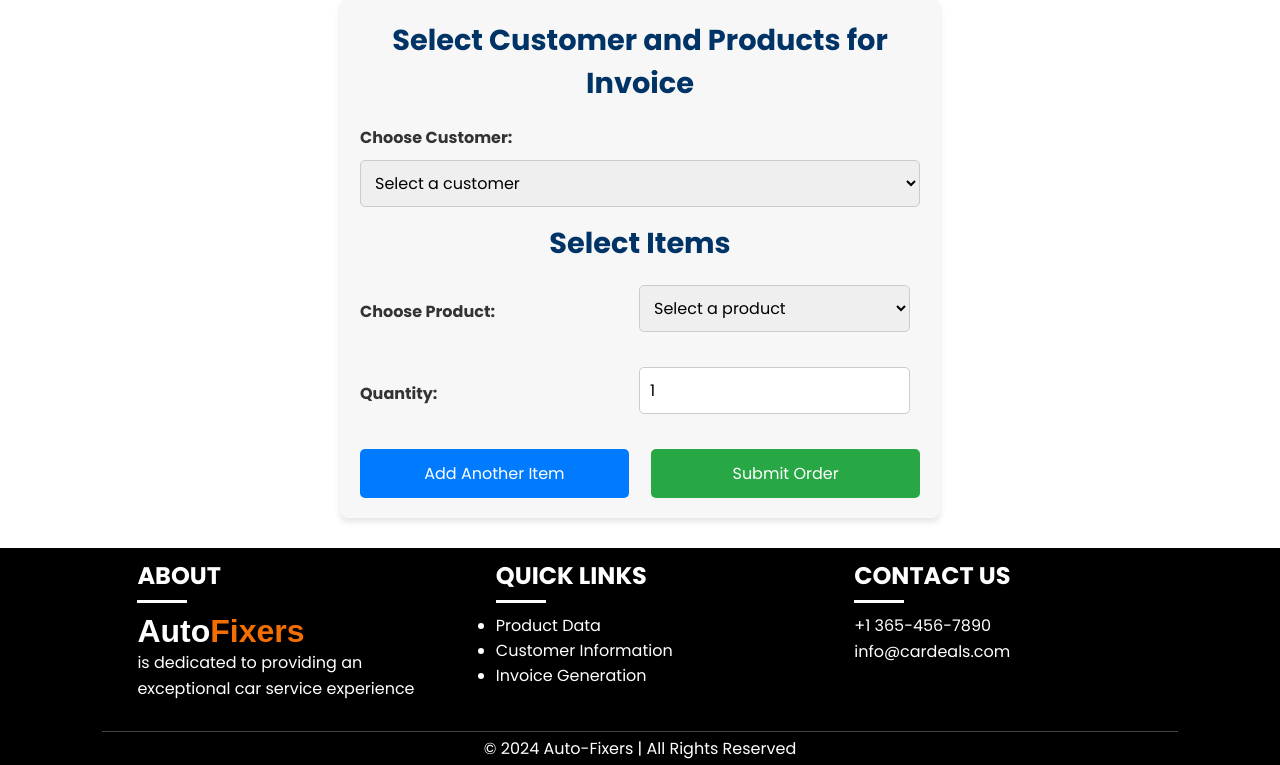
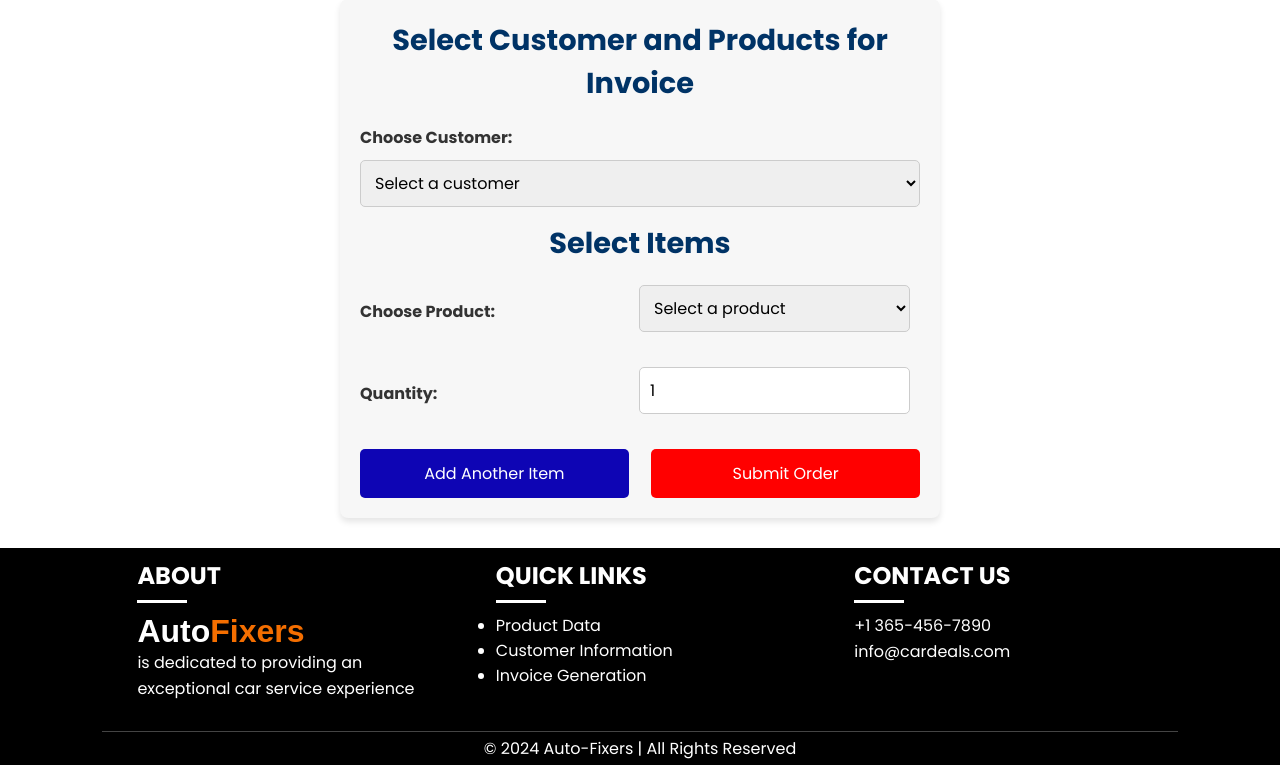
Before and after one commit to S4rthakGupta/AutoFixers_GroupProject, a PHP site: page /invoice_pdf.php in a window 1280 px wide. Shown: the part 195-960 px from the top of the page. Run offline with PHP 8.4, Linux system fonts and the light colour scheme; data that the repository does not hold is empty; some web fonts are replaced.

Commit message:
ui changed

```diff
--- a/Main Code/interface/style.css
+++ b/Main Code/interface/style.css
@@ -141,27 +141,26 @@ button {
 }
 
 button.success {
-    background-color: #28a745;
+    background-color: #ff0000;
 }
 
 button.success:hover {
-    background-color: #218838;
+    background-color: #383838;
 }
 
 button.primary {
-    background-color: #007bff;
+    background-color: #0e05b4;
 }
 
 button.primary:hover {
-    background-color: #0056b3;
+    background-color: #383838;
 }
 
-/* Specific styles for forms */
 .formProduct {
     margin-bottom: 30px;
 }
 
-/* Invoice items section styling */
+
 #items-container {
     margin-bottom: 15px;
 }
```
